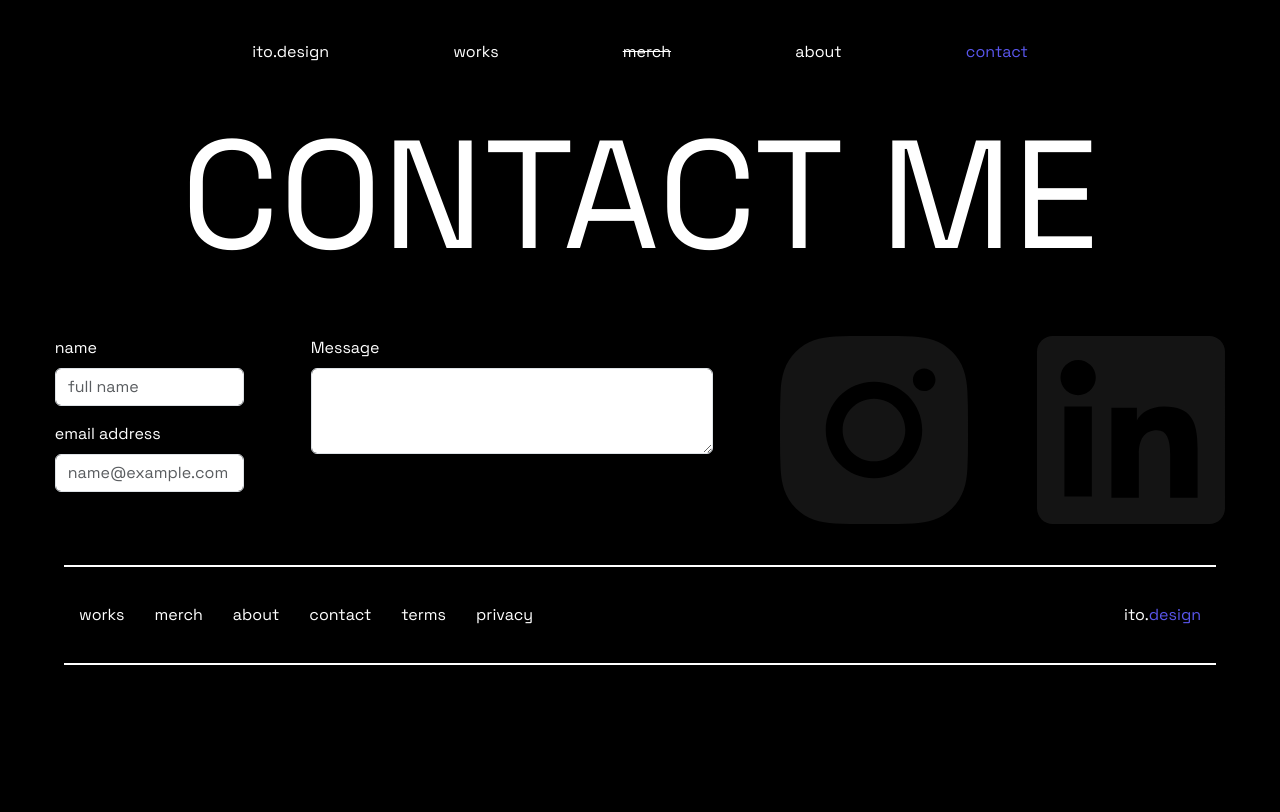
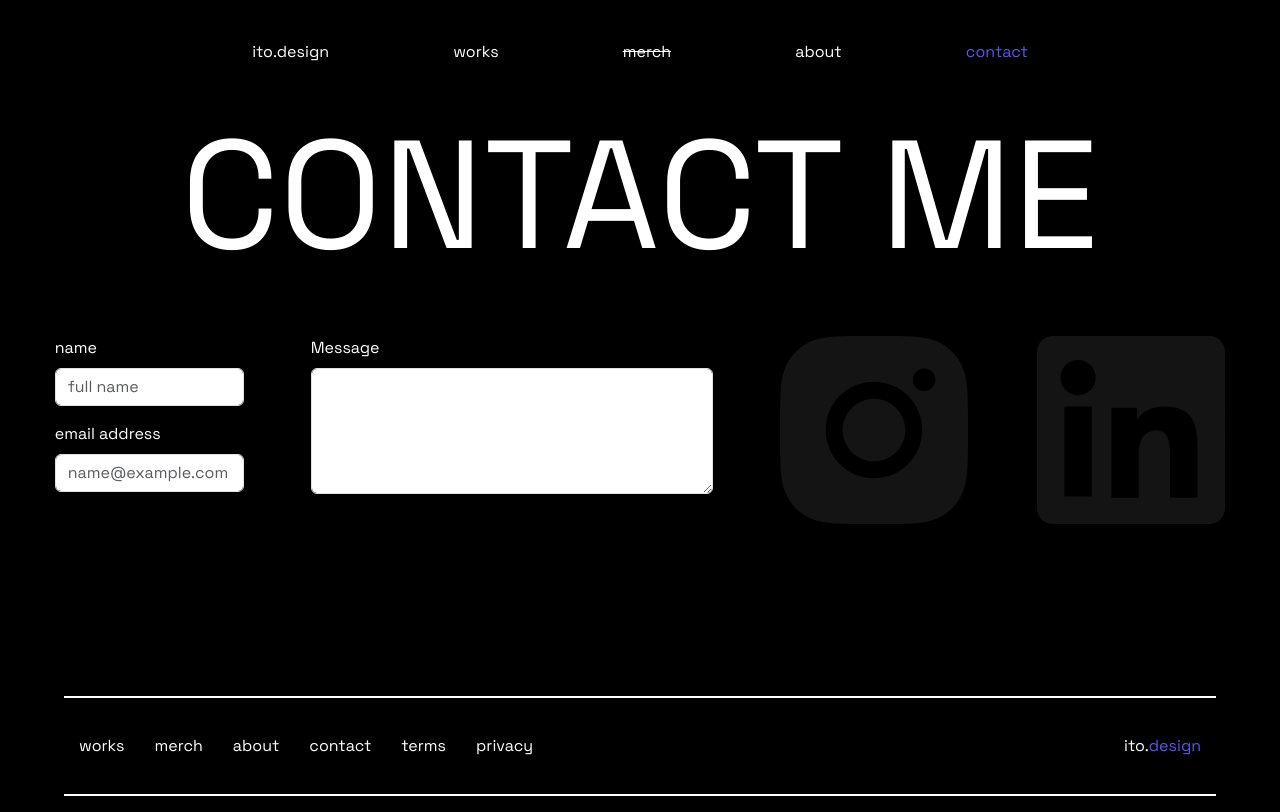
Before and after one commit to E11101101/PreEntrega2-EnzoFSad, a website: page sections/contact.html in a window 1280 px wide. Drawn offline with Linux system fonts and the light colour scheme.

Commit message:
va quedando

```diff
--- a/scss/style.scss
+++ b/scss/style.scss
@@ -107,3 +107,9 @@ li a{
 .icon{
     color: black;
 }
+.contact{
+    min-height: 40vh;
+}
+.message{
+    min-height: 126px !important;
+}
--- a/sections/contact.html
+++ b/sections/contact.html
@@ -35,7 +35,7 @@
         </div>
         <div class="mb-3 col-lg-4 col-sm-6">
             <label for="exampleFormControlTextarea1" class="form-label text-white">Message</label>
-            <textarea class="form-control" id="exampleFormControlTextarea1" rows="3"></textarea>
+            <textarea class="form-control message" id="exampleFormControlTextarea1" rows="3"></textarea>
         </div>
         <a class="col-2 mx-0" href="https://www.instagram.com/itonit0/" target="_blank"><img class="w-100 icon"
                 src="../resources/imgs/igicon.svg" alt="instagram"></a>
```
Also changed, not shown: css/style.css, 1 other file.
